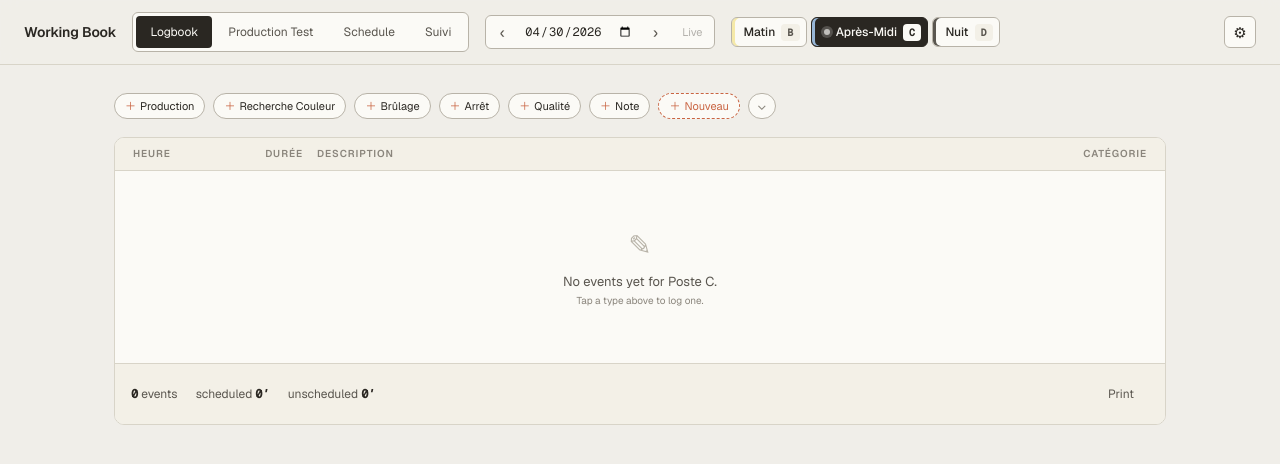
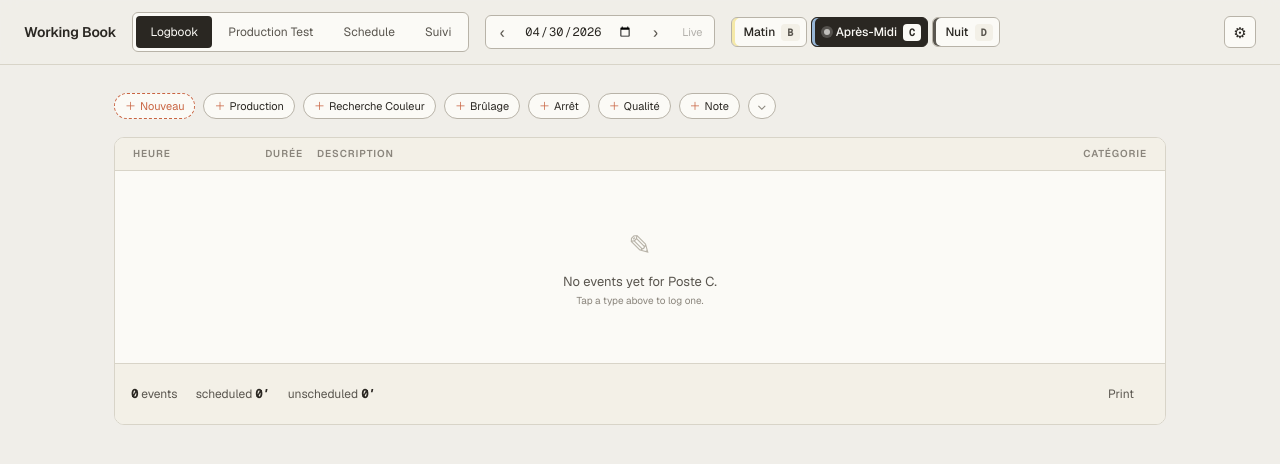
Before and after one commit to Shweepsi/working-book, a React (Vite) app: page /#logbook in a window 1280 px wide. Shown: the top 464 px of the page. Built offline with nearby package versions, Linux system fonts and the light colour scheme.

Commit message:
logbook: move Nouveau to first position in row 1
https://claude.ai/code/session_01XQ17eWAAoZTHbfo3jdwQ19

```diff
--- a/src/data/eventTypes.ts
+++ b/src/data/eventTypes.ts
@@ -10,13 +10,13 @@ import type { EventType, Flag, FlagKey, FlagTint } from '../types';
 
 export const EVENT_TYPES = [
   // Row 1 — primary, always visible.
+  { key: 'Nouveau',           label: 'Nouveau',           defaultFlag: 'normal',      prefill: false, row: 1 },
   { key: 'Production',        label: 'Production',        defaultFlag: 'ok',          prefill: true,  row: 1, openNote: true },
   { key: 'Recherche Couleur', label: 'Recherche Couleur', defaultFlag: 'scheduled',   prefill: true,  row: 1, openNote: true },
   { key: 'Brûlage',           label: 'Brûlage',           defaultFlag: 'scheduled',   prefill: true,  row: 1 },
   { key: 'Arrêt',             label: 'Arrêt',             defaultFlag: 'unscheduled', prefill: false, row: 1 },
   { key: 'Qualité',           label: 'Qualité',           defaultFlag: 'normal',      prefill: false, row: 1 },
   { key: 'Note',              label: 'Note',              defaultFlag: 'note',        prefill: false, row: 1 },
-  { key: 'Nouveau',           label: 'Nouveau',           defaultFlag: 'normal',      prefill: false, row: 1 },
 
   // Row 2 — secondary recurring operations, hidden behind a toggle.
   { key: 'Développement',     label: 'Développement',     defaultFlag: 'scheduled',   prefill: true,  row: 2 },
```
